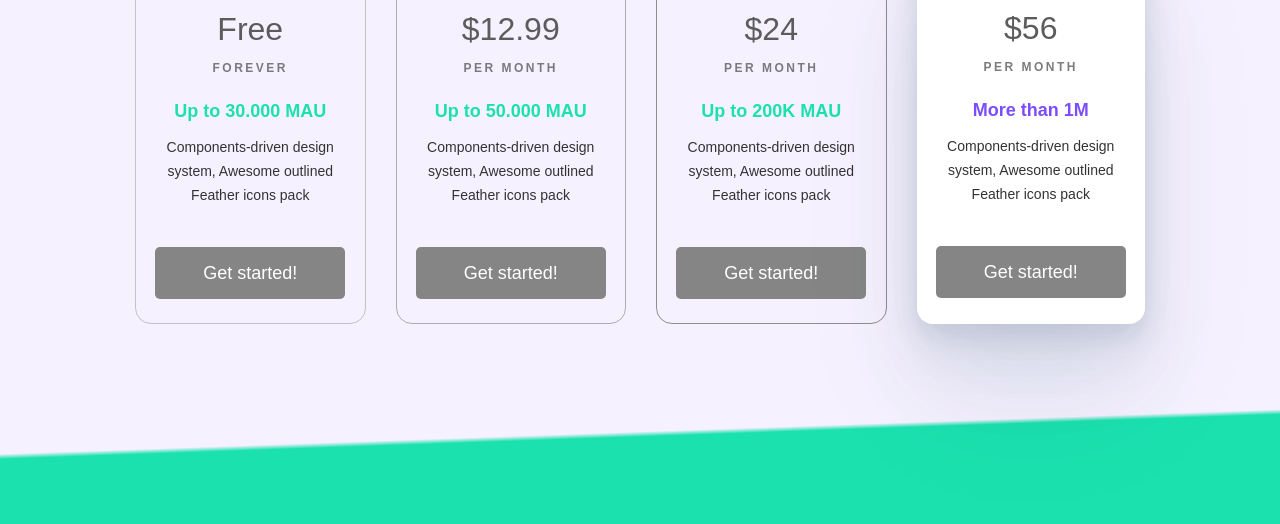
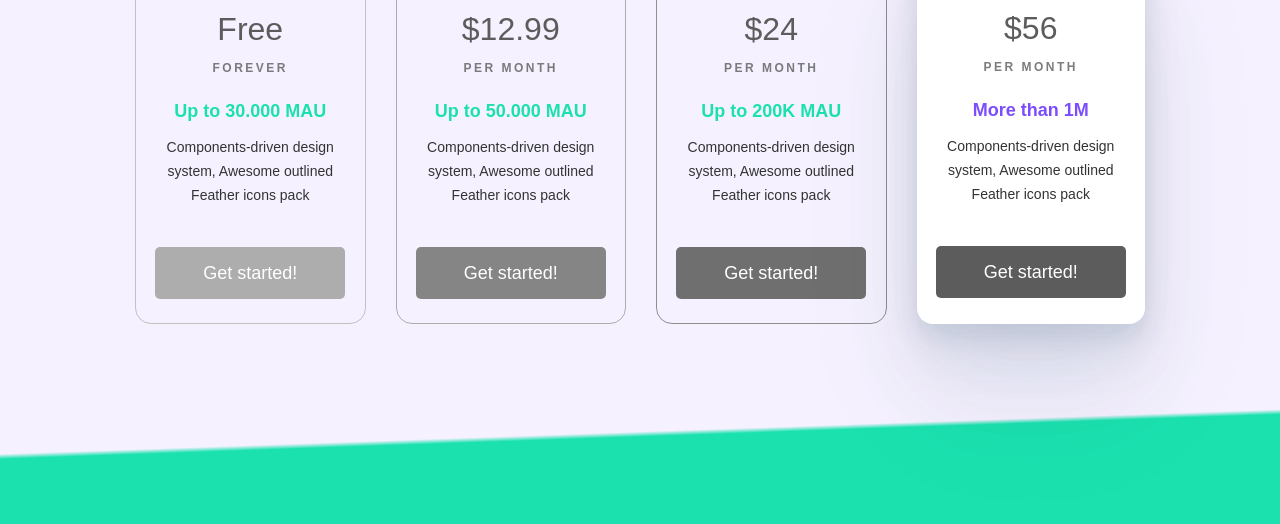
Before and after one commit to khoishpy123/Practice1, a plain HTML site: page index.html in a window 1280 px wide. Shown: the part 2740-3264 px from the top of the page. Drawn offline with Linux system fonts and the light colour scheme; files that its build step writes are made by us from their sources.

Commit message:
update code

```diff
--- a/assets/css/components/plan-section.css
+++ b/assets/css/components/plan-section.css
@@ -130,3 +130,19 @@
 .card-item4 > .card-price-save{
     color: #7C4DFF;
 }
+
+.card-item1 > .card-btn{
+    background-color: #ADADAD;
+}
+
+.card-item2 > .card-btn{
+    background-color: #858585;
+}
+
+.card-item3 > .card-btn{
+    background-color: #706f6f;
+}
+
+.card-item4 > .card-btn{
+    background-color: #5C5C5C;
+}
```
